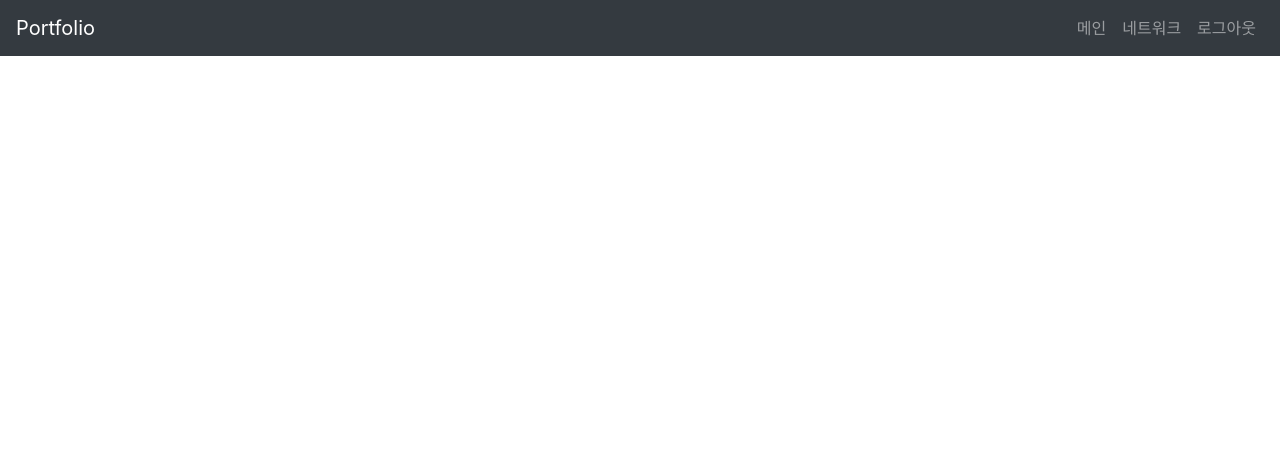
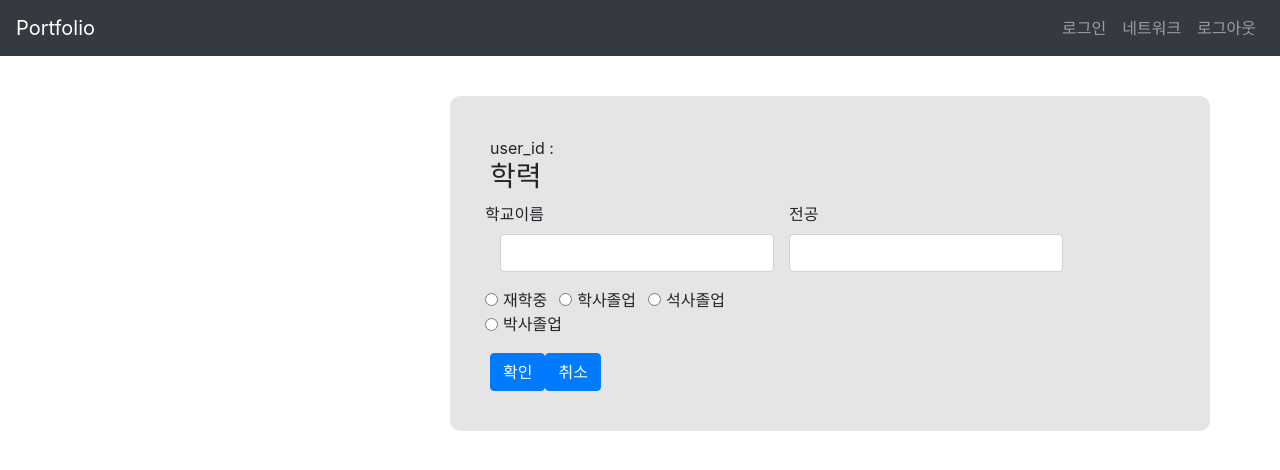
Before and after one commit to S2-D/portfolio-service, a React (Create React App) app in the folder web/: page / in a window 1280 px wide. Shown: the top 470 px of the page. Built offline with nearby package versions, Linux system fonts and the light colour scheme.

Commit message:
Component 파일 분리, 미사용 파일 정리

```diff
--- a/web/src/App.css
+++ b/web/src/App.css
@@ -4,7 +4,7 @@
   padding : 40px ;
 }
 
-.btn {
+.one_btn {
   margin:20px auto;
   display:flex;
   align-items:center;
@@ -22,3 +22,13 @@
   font-size: 12px;
   margin-bottom: 8px;
 }
+
+.portfolio-row{
+  margin-top:40px;
+}
+
+.edu {
+  padding: 40px ;
+  background-color: rgba(0, 0, 0, 0.1);
+  border-radius: 10px;
+}
--- a/web/src/App.js
+++ b/web/src/App.js
@@ -1,57 +1,16 @@
 import 'bootstrap/dist/css/bootstrap.min.css';
 import './App.css';
-import Signup from './signup';
-import Login from './login';
-
+import Signup from './components/signup';
+import Login from './components/login';
+import Edu from './components/edu';
 
 import {Link, Route, Switch} from 'react-router-dom'
-import React, { useState } from 'react';
+import React from 'react';
 import { Row, Container, Col, Form, Nav, Navbar, Button } from 'react-bootstrap';
 import axios from 'axios';
 
 
 function App() {
-
-  let url='http://localhost:5000/login'
-
-  const[inputs, setInputs] = useState({
-    email:'',
-    password:'',
-    confirm:'',
-    username:''
-  });
-
-  // let [value,setValue] =useState();
-
-  // const handleChange = (e) => {
-  //   setValue(e.target.value);
-  // }
-  const handleSubmit = (event) => {
-    console.log(inputs)
-    alert('A name was submitted: ' + inputs.email);
-    event.preventDefault();
-  }
-
-  const get = () =>{
-    axios.get(url).then((Response)=>{
-      console.log();
-  }).catch((Error)=>{
-      console.log(Error);
-  })};
-
-  const post = (data) => {
-    axios.post('http://localhost:5000/login', data)
-        .then(response => console.log(response))
-  }
-
-  const onChange = (e) => {
-    const { value, name } = e.target;
-    console.log(value, name);
-    setInputs({
-        ...inputs,
-        [name]: value
-    });
-  }
 
 
   return (
@@ -60,17 +19,25 @@ function App() {
       <Navbar className="" bg="dark" variant="dark">
         <Navbar.Brand href="#home">Portfolio </Navbar.Brand>
         <Nav className="ml-auto">
-          <Nav.Link href="#home">메인</Nav.Link>
-          <Nav.Link href="#home">네트워크</Nav.Link>
+          <Nav.Link as={Link} to="/login">로그인</Nav.Link>
+          <Nav.Link as={Link} to="/">네트워크</Nav.Link>
           <Nav.Link onClick={()=>{
             axios.get('http://localhost:5000/auth/logout').then(response => {
-                console.log(response);
             })
           }}>로그아웃</Nav.Link>
         </Nav>
       </Navbar>
 
+
       <Switch>
+        <Route exact path="/">
+          <Container>
+            <Row className="portfolio-row">
+              <Col md={4}></Col>
+              <Col md={8} className="edu"><Edu /></Col>
+            </Row>
+          </Container>
+        </Route>
         {/* 로그인 */}
         <Route path="/login">
           <Container>
@@ -96,8 +63,6 @@ function App() {
           </Row>
         </Container>
       </Route>
-
-
       </Switch>
     </div>
   );
--- /dev/null
+++ b/web/src/components/edu.js
@@ -0,0 +1,135 @@
+import React, { useState } from 'react';
+import { Row, Col, Form, Button, InputGroup } from 'react-bootstrap';
+import { Link, useHistory } from 'react-router-dom'
+
+import {Formik, ErrorMessage } from 'formik'
+import * as yup from 'yup'
+import axios from 'axios';
+
+const schema = yup.object().shape({
+    edu_sc_nm:yup
+      .string()
+      .required(),
+    edu_major: yup
+      .string()
+      .required(),
+    edu_gd_ck: yup
+      .number()
+      .integer(),
+      // .required()
+    // user_id : yup
+    //   .string()
+    //   // .number()
+    //   // .integer()
+  });
+
+function Edu() {
+  // let history = useHistory();
+  const post = (data) => {
+    axios.post(`http://localhost:5000/portfolio/edu`, data)
+        .then(response => {
+          console.log("response: ", response.data.result)
+          }).catch(()=>{
+            console.log("실패했어요.")
+          })
+}
+  return (
+    <Formik
+      validationSchema={schema}
+      onSubmit={(values) => {
+        values.user_id = window.user_id
+        console.log("values", values);
+        alert(JSON.stringify(values, null, 2));
+        post(values);
+      }}
+      initialValues={{
+        edu_sc_nm: '',
+        edu_major: '',
+        edu_gd_ck: '',
+        user_id: ''
+      }}
+    >
+      {({
+        handleSubmit,
+        handleChange,
+        values,
+      }) => (
+        <Form noValidate onSubmit={handleSubmit}>
+          user_id :{window.user_id}
+          <h3>학력</h3>
+          <Form.Row>
+              {/* 학교이름*/}
+            <Form.Group>
+              <Form.Label >학교이름</Form.Label>
+
+              <Col>
+                <InputGroup hasValidation>
+                    <Form.Control
+                        type="text"
+                        name="edu_sc_nm"
+                        value={values.edu_sc_nm}
+                        onChange={handleChange}
+                        />
+                </InputGroup>
+              </Col>
+              <ErrorMessage name="edu_sc_nm" component="p" />
+            </Form.Group>
+
+            {/* 전공  */}
+            <Form.Group>
+              <Form.Label>전공</Form.Label>
+              <Form.Control
+                type="text"
+                name="edu_major"
+                value={values.edu_major}
+                onChange={handleChange}
+                />
+              <ErrorMessage name="edu_major" component="p" />
+            </Form.Group>
+
+            {/* 상태 */}
+            <fieldset>
+                <Form.Group  as={Row}>
+                <Col sm={10}>
+                    <Form.Check
+                    type="radio"
+                    inline
+                    label="재학중"
+                    value="1"
+                    name="formHorizontalRadios"
+                    />
+                    <Form.Check
+                    type="radio"
+                    inline
+                    label="학사졸업"
+                    value="2"
+                    name="formHorizontalRadios"
+                    />
+                    <Form.Check
+                    type="radio"
+                    inline
+                    label="석사졸업"
+                    value="3"
+                    name="formHorizontalRadios"
+                    />
+                    <Form.Check
+                    type="radio"
+                    inline
+                    label="박사졸업"
+                    value="4"
+                    name="formHorizontalRadios"
+                    />
+                </Col>
+                <ErrorMessage name="edu_gd_ck" component="p" />
+                </Form.Group>
+            </fieldset>
+          </Form.Row>
+          <Button inline type="submit">확인</Button>
+          <Button inline >취소</Button>
+        </Form>
+      )}
+    </Formik>
+  );
+}
+
+export default Edu;
--- a/web/src/login.js
+++ b/web/src/components/login.js
@@ -10,7 +10,7 @@ const schema = yup.object().shape({
   email:yup
   .string()
   .required("아이디를 입력해주세요"),
-password: yup
+  password: yup
   .string()
   // .min(8, '8자리 이상으로 만들어주세요')
   // .max(16)
@@ -18,18 +18,32 @@ password: yup
   .required("비밀번호를 입력해주세요")
   });
 
+
 function Login() {
 
   let history = useHistory();
   const post = (data) => {
     axios.post(`http://127.0.0.1:5000/auth/login`, data)
-        .then(response => console.log("response: ", response.data.result))
+      .then(response => {
+        console.log("response: ", response)
+        if(response.data.status ==="success") {
+          alert("로그인완료")
+          console.log("완료", response.data.result.user_id)
+          window.user_id=response.data.result.user_id
+          console.log("user_id", window.user_id)
+          history.push('/')
+        } else {
+          alert(response.data.result.error)
+          console.log(response)
+          history.push('/login')
+        }
+  })
 }
   return (
     <Formik
       validationSchema={schema}
       onSubmit={values => {
-        console.log("input", values);
+        // console.log("input", values);
         post(values);
         history.push('/')
       }}
@@ -41,14 +55,11 @@ function Login() {
       {({
         handleSubmit,
         handleChange,
-        handleBlur,
-        values,
-        touched,
-        isValid,
-        errors,
+        values
       }) => (
         <Form noValidate onSubmit={handleSubmit}>
           <Form.Row>
+
               {/* 아이디 */}
             <Form.Group controlId="validationFormik01">
               <Form.Label>아이디</Form.Label>
@@ -78,8 +89,8 @@ function Login() {
               <ErrorMessage name="password" component="p" />
             </Form.Group>
           </Form.Row>
-          <Button className="btn" variant="primary" type="submit">로그인</Button>
-          <Button className="btn" variant="dark" >
+          <Button className="one_btn" variant="primary" type="submit">로그인</Button>
+          <Button className="one_btn" variant="dark" >
                 구글계정으로 로그인
               </Button>
           <Link className="link" to="/signup">회원가입하기</Link>
--- a/web/src/signup.js
+++ b/web/src/components/signup.js
@@ -1,5 +1,6 @@
 import React, { useState } from 'react';
 import { Col, Form, Button, InputGroup } from 'react-bootstrap';
+import { Link, useHistory } from 'react-router-dom'
 
 import {Formik, ErrorMessage } from 'formik'
 import * as yup from 'yup'
@@ -26,9 +27,20 @@ const schema = yup.object().shape({
 
 function Signup() {
 
+  let history = useHistory();
   const post = (data) => {
     axios.post(`http://localhost:5000/auth/signup`, data)
-        .then(response => console.log("response: ", response.data.result))
+        .then(response => {
+          console.log("response: ", response.data.result)
+          if(response.data.status ==="success") {
+            alert("가입완료")
+            history.push('/login')
+          } else {
+            alert(response.data.result.error)
+            console.log(response)
+            history.push('/signup')
+          }
+  })
 }
   return (
     <Formik
@@ -48,11 +60,7 @@ function Signup() {
       {({
         handleSubmit,
         handleChange,
-        handleBlur,
         values,
-        touched,
-        isValid,
-        errors,
       }) => (
         <Form noValidate onSubmit={handleSubmit}>
           <Form.Row>
--- a/web/src/index.css
+++ /dev/null
@@ -1,13 +0,0 @@
-body {
-  margin: 0;
-  font-family: -apple-system, BlinkMacSystemFont, 'Segoe UI', 'Roboto', 'Oxygen',
-    'Ubuntu', 'Cantarell', 'Fira Sans', 'Droid Sans', 'Helvetica Neue',
-    sans-serif;
-  -webkit-font-smoothing: antialiased;
-  -moz-osx-font-smoothing: grayscale;
-}
-
-code {
-  font-family: source-code-pro, Menlo, Monaco, Consolas, 'Courier New',
-    monospace;
-}
--- a/web/src/index.js
+++ b/web/src/index.js
@@ -1,10 +1,6 @@
 import React from 'react';
 import ReactDOM from 'react-dom';
-import './index.css';
 import App from './App';
-
-import reportWebVitals from './reportWebVitals';
-
 import {BrowserRouter} from 'react-router-dom';
 
 
@@ -16,8 +12,3 @@ ReactDOM.render(
   </React.StrictMode>,
   document.getElementById('root')
 );
-
-// If you want to start measuring performance in your app, pass a function
-// to log results (for example: reportWebVitals(console.log))
-// or send to an analytics endpoint. Learn more: https://bit.ly/CRA-vitals
-reportWebVitals();
--- a/web/src/reportWebVitals.js
+++ /dev/null
@@ -1,13 +0,0 @@
-const reportWebVitals = onPerfEntry => {
-  if (onPerfEntry && onPerfEntry instanceof Function) {
-    import('web-vitals').then(({ getCLS, getFID, getFCP, getLCP, getTTFB }) => {
-      getCLS(onPerfEntry);
-      getFID(onPerfEntry);
-      getFCP(onPerfEntry);
-      getLCP(onPerfEntry);
-      getTTFB(onPerfEntry);
-    });
-  }
-};
-
-export default reportWebVitals;
```
Also changed, not shown: web/src/components/awards.js (added, +97 -0 lines), web/src/setupTests.js (deleted, +0 -5 lines), web/src/logo.svg (deleted).
